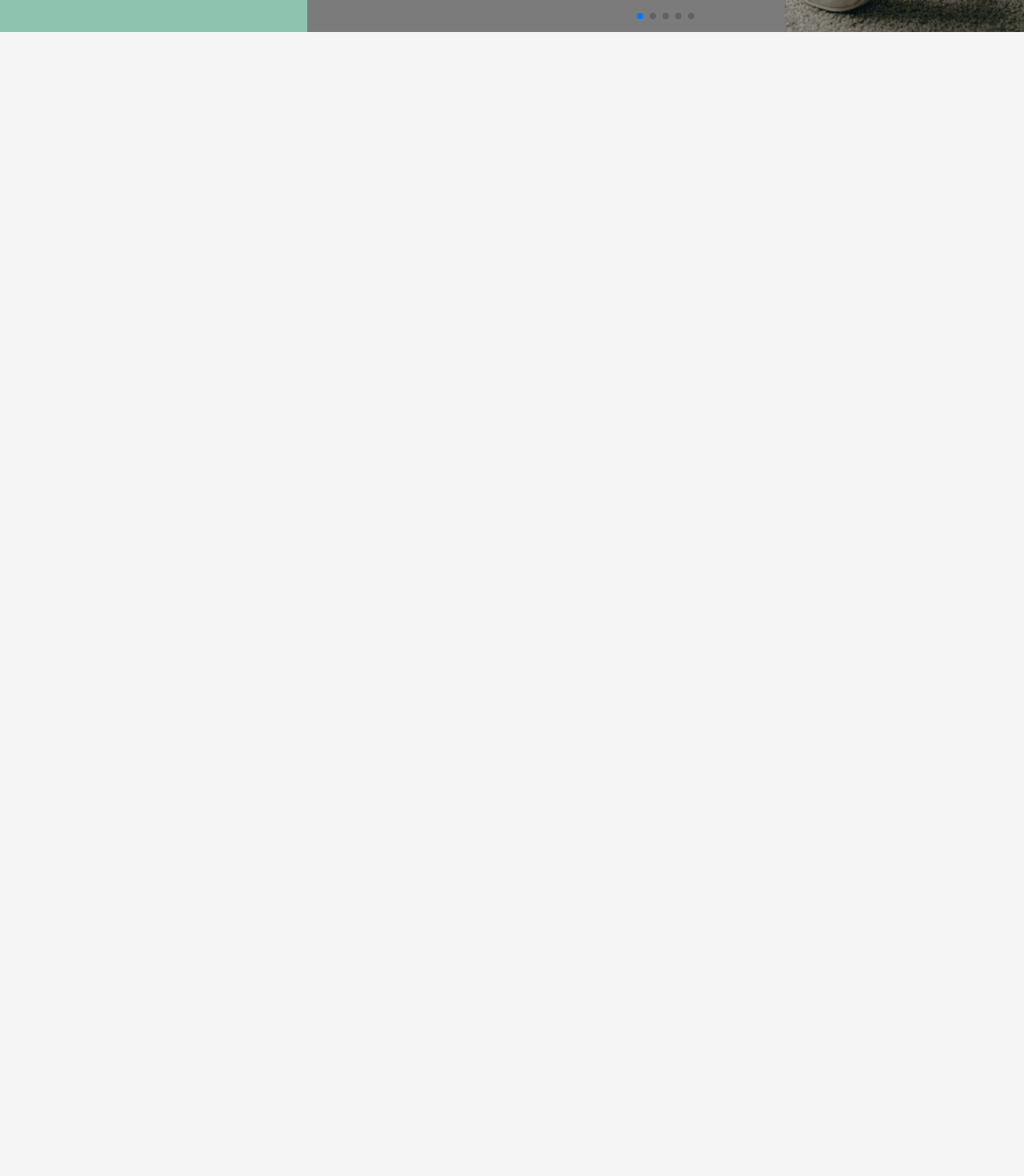
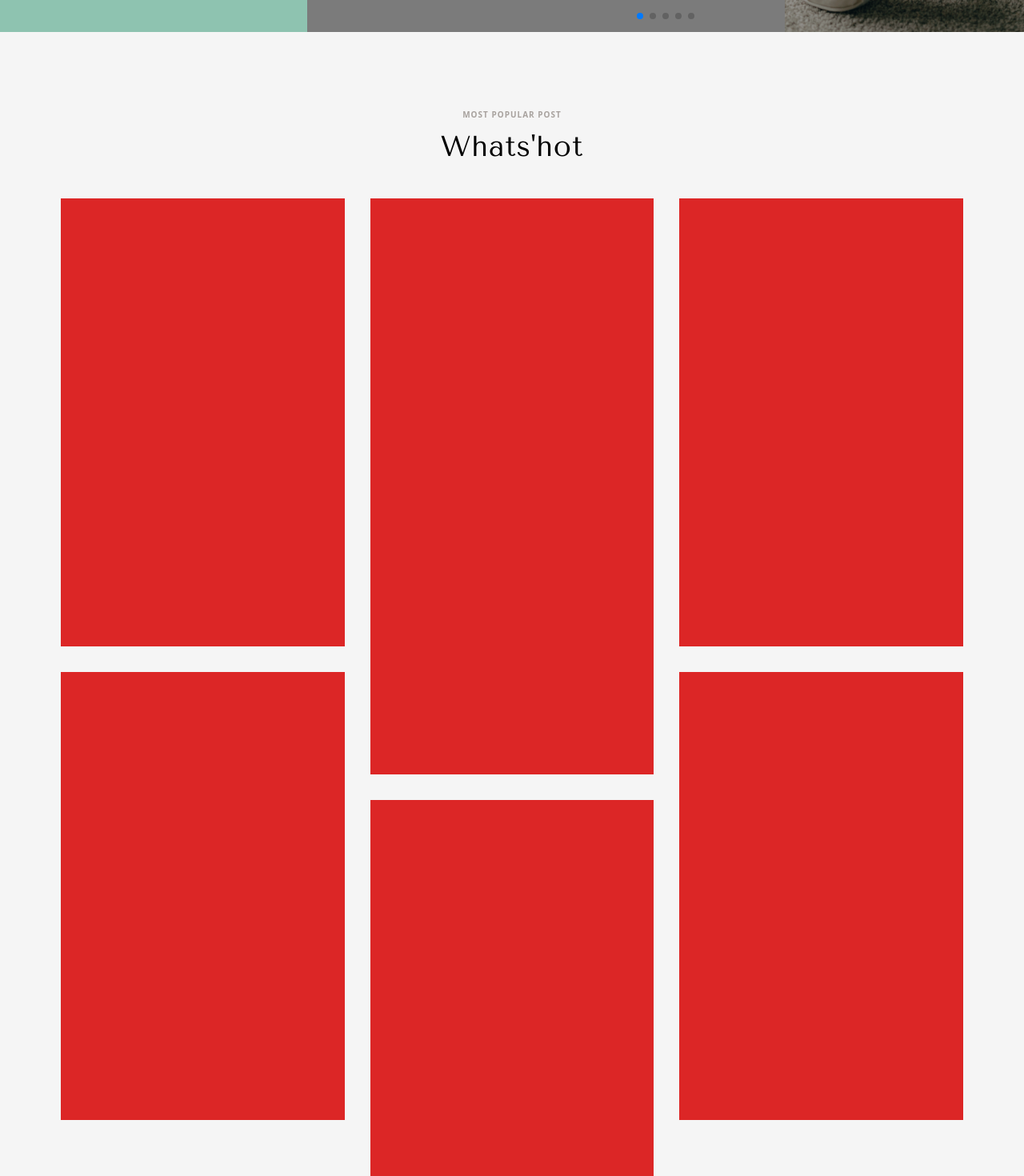
Before and after one commit to Rej327/cly-blog, a React (Create React App) app: page / in a window 1280 px wide. Shown: the part 540-2010 px from the top of the page at 80% size. Before the commit the page ends 800 px from the top, so only its background shows below. Built offline with nearby package versions, Linux system fonts and the light colour scheme; grey boxes are pictures that could not be loaded; the HTML template or start-up script is replaced by a standard one.

Commit message:
Adding MostPopularPost Section

```diff
--- /dev/null
+++ b/src/components/MostPopularPost.js
@@ -0,0 +1,26 @@
+import React from "react";
+
+const MostPopularPost = () => {
+  return (
+    <div className="w-full h-full">
+      <div className="w-[1160px] h-full mx-auto my-24 ">
+        <div className="text-center w-[600px] h-28 mx-auto">
+          <p className="text-[10px] text-stone-400 font-bold tracking-widest">
+            MOST POPULAR POST
+          </p>
+          <h1 className="text-4xl my-3 tracking-wide">Whats'hot</h1>
+        </div>
+        <div className="grid grid-cols-3 mx-auto w-full h-full gap-8 px-4">
+          <div className="bg-red-600 h-[35rem] w-full"></div>
+          <div className="bg-red-600 h-[45rem] w-full"></div>
+          <div className="bg-red-600 h-[35rem] w-full"></div>
+          <div className="bg-red-600 h-[35rem] my-[-10rem] w-full"></div>
+          <div className="bg-red-600 h-[45rem] w-full"></div>
+          <div className="bg-red-600 h-[35rem] my-[-10rem] w-full"></div>
+        </div>
+      </div>
+    </div>
+  );
+};
+
+export default MostPopularPost;
--- a/src/pages/Home.js
+++ b/src/pages/Home.js
@@ -1,10 +1,12 @@
 import React from "react";
 import Header from "../components/Header";
+import MostPopularPost from "../components/MostPopularPost";
 
 const Home = () => {
   return (
     <div>
       <Header />
+      <MostPopularPost />
     </div>
   );
 };
```
